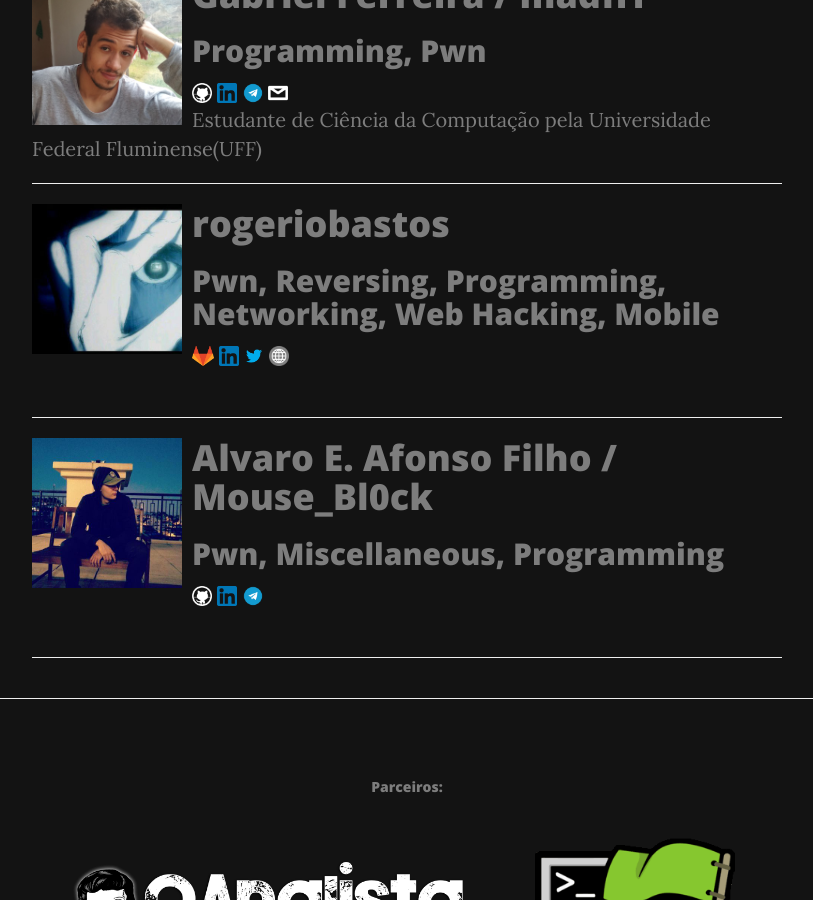
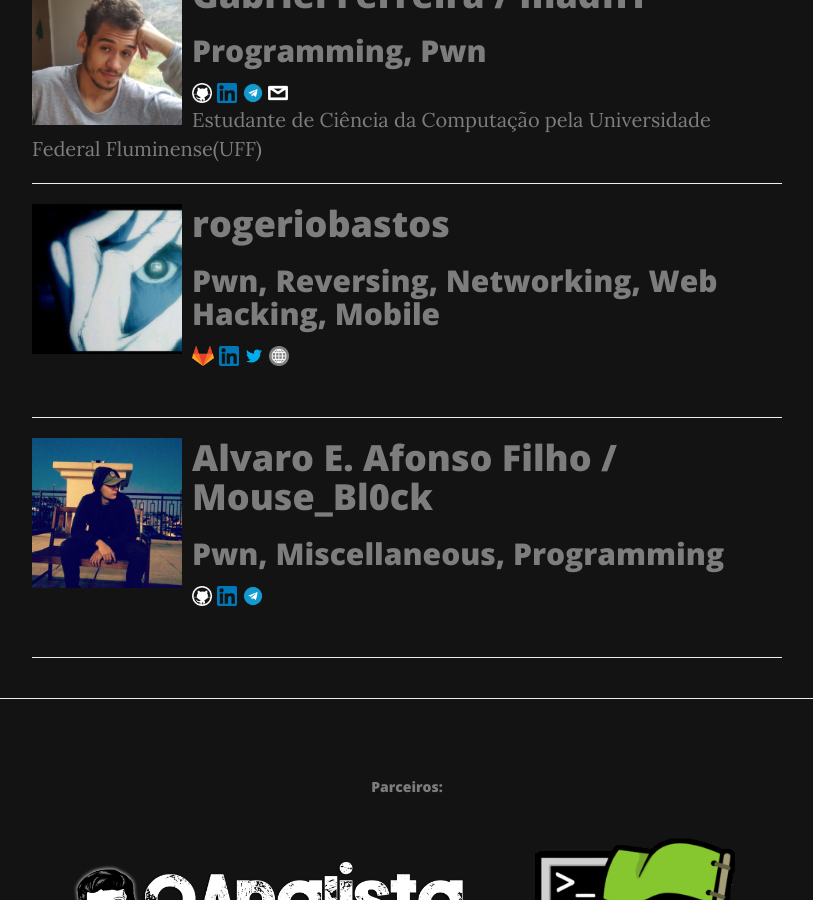
Before and after one commit to Deadlock-Team/deadlock-team.github.io, a Jekyll site: the page built from members.html, in a window 1280 px wide and 900 px high, scrolled down 2789 px. Shown: the whole window, without its empty margins (233-1046 px from the left). Built offline with Jekyll 4.4.1, drawn with Linux system fonts in a browser that asks for light colours; nearby versions of some CDN libraries.

Commit message:
Update members.yml

```diff
--- a/_data/members.yml
+++ b/_data/members.yml
@@ -134,7 +134,7 @@
   visible: true
 
 - name: rogeriobastos
-  role: Pwn, Reversing, Programming, Networking, Web Hacking, Mobile
+  role: Pwn, Reversing, Networking, Web Hacking, Mobile
   img: "/assets/images/rogeriobastos.jpg"
   gitlab: rogeriobastos
   linkedin: rogeriocbastos
```
